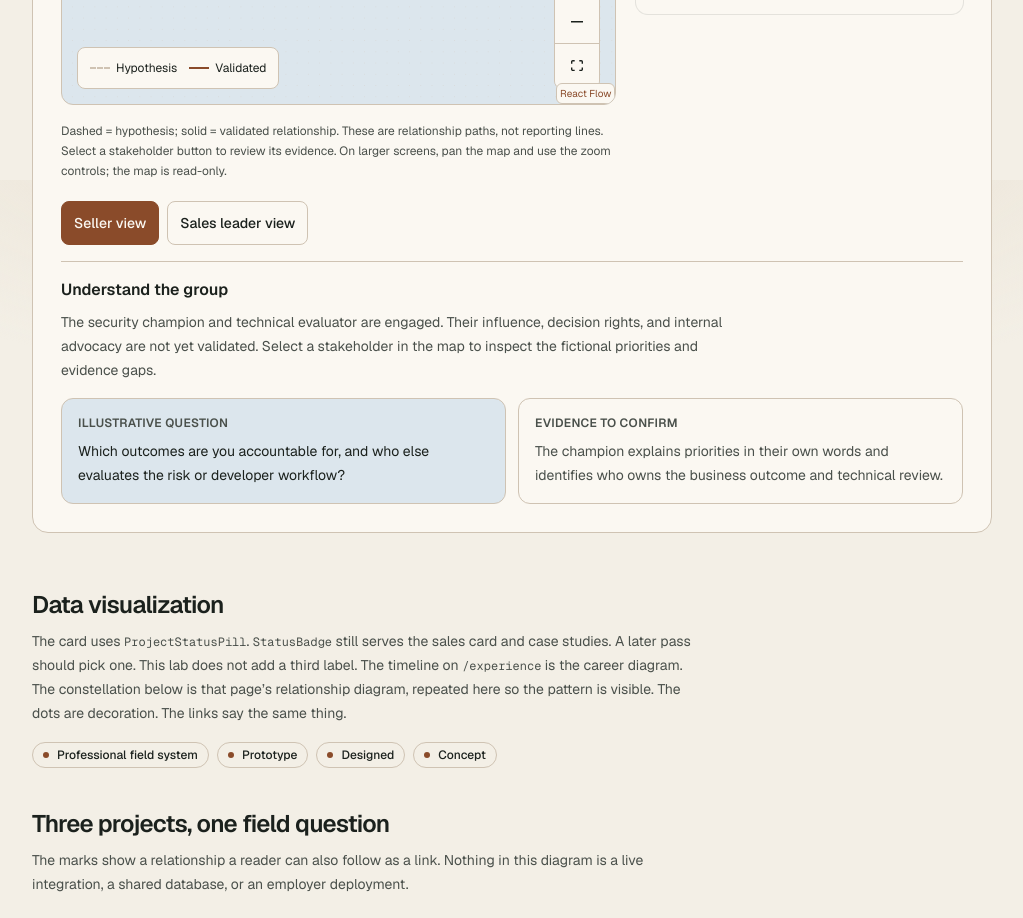
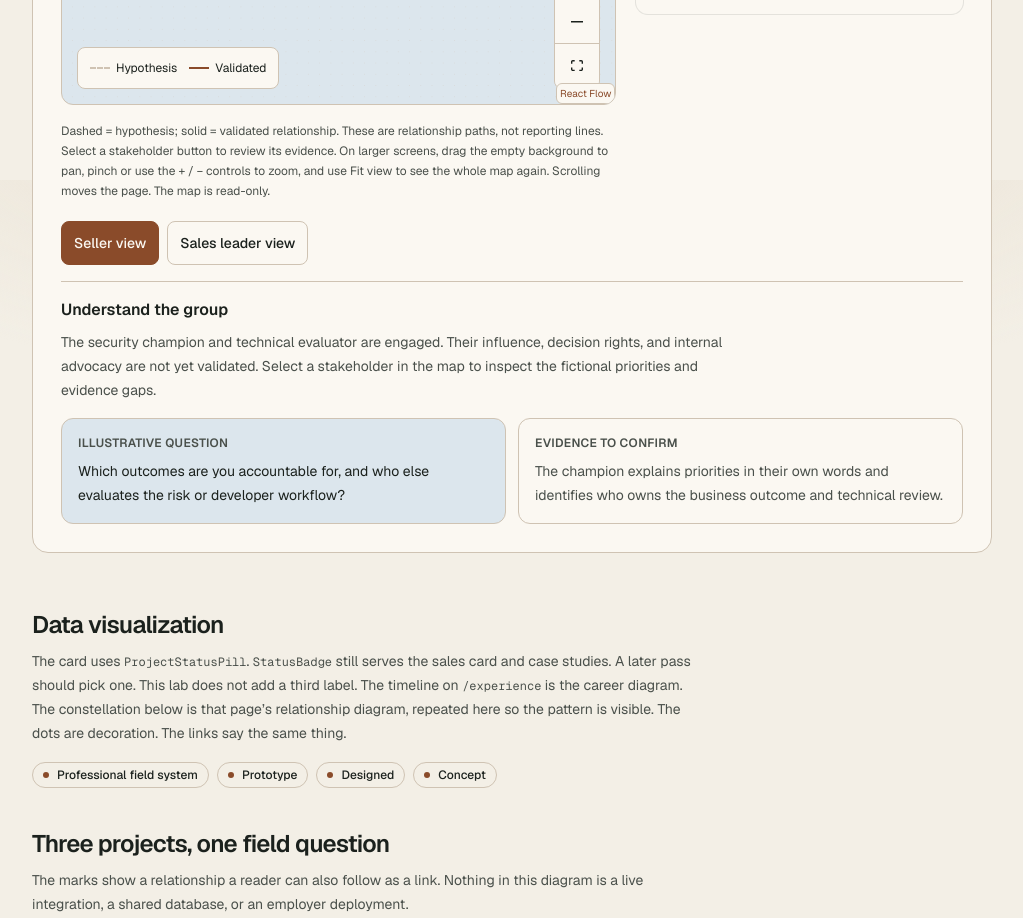
Before and after one commit to heyfunwhoa/byjoyaing-portfolio, a Next.js app: page /design-lab in a window 1280 px wide. Shown: the part 11020-11938 px from the top of the page, without its empty margins (128-1151 px from the left). Built offline with nearby package versions, Linux system fonts and the light colour scheme.

Commit message:
fix: let stakeholder map scrolling pass through to the page

```diff
--- a/components/stakeholder-map/stakeholder-map.tsx
+++ b/components/stakeholder-map/stakeholder-map.tsx
@@ -69,7 +69,7 @@ function StakeholderFlowNodeView({
   data,
 }: NodeProps<StakeholderFlowNode>) {
   return (
-    <div className="w-56">
+    <div className="nodrag nopan w-56">
       <p className="mb-2 ml-1 text-[11px] font-medium tracking-wide text-muted uppercase">
         {data.groupLabel}
       </p>
@@ -270,6 +270,10 @@ export function StakeholderMap({
             minZoom={0.45}
             maxZoom={1.6}
             zoomOnScroll={false}
+            panOnScroll={false}
+            preventScrolling={false}
+            zoomOnDoubleClick={false}
+            zoomOnPinch
             panOnDrag
             nodesDraggable={false}
             nodesConnectable={false}
@@ -317,8 +321,9 @@ export function StakeholderMap({
         <p id={legendId} className="mt-4 text-xs leading-5 text-muted">
           Dashed = hypothesis; solid = validated relationship. These are
           relationship paths, not reporting lines. Select a stakeholder button
-          to review its evidence. On larger screens, pan the map and use the
-          zoom controls; the map is read-only.
+          to review its evidence. On larger screens, drag the empty background
+          to pan, pinch or use the + / − controls to zoom, and use Fit view to
+          see the whole map again. Scrolling moves the page. The map is read-only.
         </p>
       </div>
       <StakeholderDetail
```
